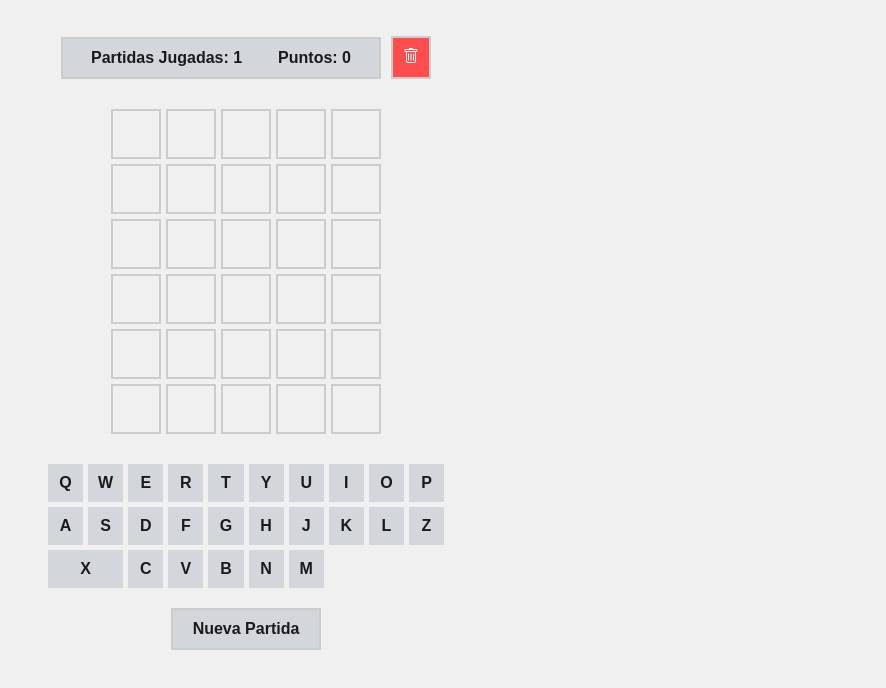
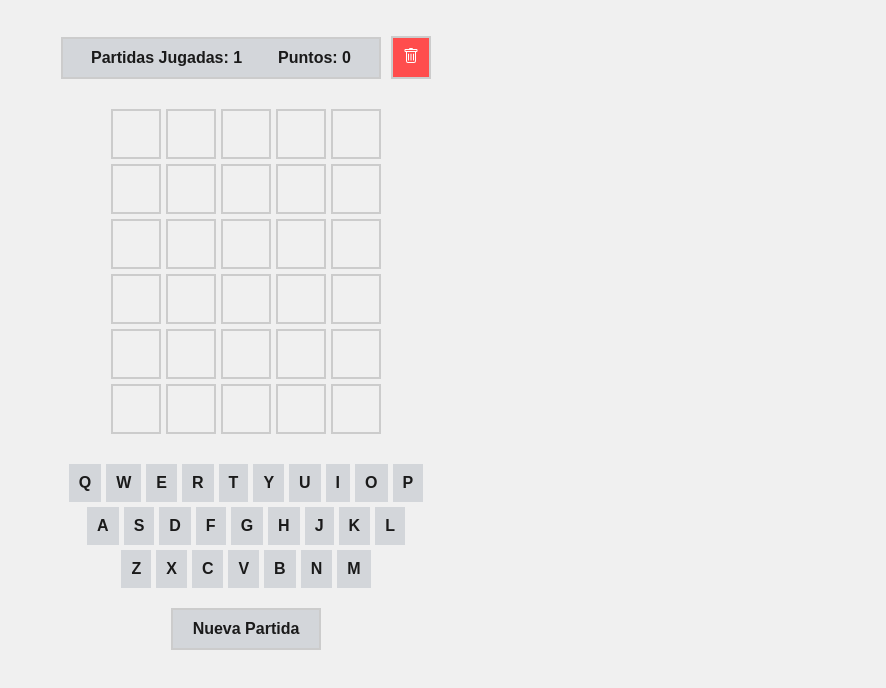
Before and after one commit to LukaLattanzi/ProyectoFinal-Lattanzi, a plain HTML site: page public/index.html in a window 1280 px wide. Shown: the part 106-794 px from the top of the page, without its empty margins (394-1280 px from the left). Drawn offline with nearby package versions, Linux system fonts and the light colour scheme; some packages are replaced by stand-ins of ours; a script that the page names is missing.

Commit message:
Commit 2 03/03/2025

```diff
--- a/src/css/styles.css
+++ b/src/css/styles.css
@@ -29,12 +29,12 @@
 }
 
 body {
-    font-family: Arial, sans-serif;
     display: flex;
     justify-content: center;
     align-items: center;
     height: 100vh;
     margin: 0;
+    font-family: Arial, sans-serif;
     background-color: var(--bg-color); /* Usar variable de color de fondo */
     color: var(--text-color); /* Usar variable de color de texto */
     transition: background-color 0.3s, color 0.3s; /* Transición suave para cambios de tema */
@@ -53,15 +53,15 @@ h1 {
 }
 
 #theme-toggle {
+    position: absolute;
+    top: 10px;
+    right: 10px;
     background: none;
     border: none;
     cursor: pointer;
     padding: 5px;
     color: var(--text-color); /* Usar variable de color de texto */
     transition: background-color 0.3s; /* Transición suave para cambios de tema */
-    position: absolute;
-    top: 10px;
-    right: 10px;
 }
 
 #theme-toggle svg {
@@ -78,16 +78,16 @@ h1 {
 }
 
 #stats {
+    display: flex;
+    justify-content: space-around;
+    width: 20rem;
     margin-top: 20px;
     margin-bottom: 20px;
+    padding: 10px;
     font-size: 1em;
-    width: 20rem;
-    display: flex;
-    justify-content: space-around;
+    font-weight: bold;
     background-color: var(--key-bg); /* Usar variable de color de fondo de tecla */
     color: var(--key-text); /* Usar variable de color de texto de tecla */
-    font-weight: bold;
-    padding: 10px;
     border: 2px solid var(--tile-border); /* Usar variable de color de borde de casilla */
 }
 
@@ -122,17 +122,17 @@ h1 {
 
 /* Cuadrados individuales */
 .tile {
-    width: 50px; /* Ancho del cuadrado */
-    height: 50px; /* Alto del cuadrado */
-    border: 2px solid var(--tile-border); /* Usar variable de color de borde de casilla */
     display: flex;
     justify-content: center;
     align-items: center;
+    width: 50px; /* Ancho del cuadrado */
+    height: 50px; /* Alto del cuadrado */
     font-size: 1.5em;
     font-weight: bold;
     text-transform: uppercase;
     background-color: var(--bg-color); /* Usar variable de color de fondo */
     color: var(--text-color); /* Usar variable de color de texto */
+    border: 2px solid var(--tile-border); /* Usar variable de color de borde de casilla */
 }
 
 /* Contenedor interno del cuadrado */
@@ -153,14 +153,15 @@ h1 {
 .tile-front,
 .tile-back {
     position: absolute;
+    display: flex;
+    justify-content: center;
+    align-items: center;
     width: 100%;
     height: 100%;
     -webkit-backface-visibility: hidden;
     backface-visibility: hidden;
-    display: flex;
-    justify-content: center;
-    align-items: center;
 }
+
 .tile-back {
     transform: rotateX(180deg); /* Girar la cara trasera */
 }
@@ -180,45 +181,39 @@ h1 {
     color: white;
 }
 
-/* Centrar el teclado */
+/* Contenedor del teclado */
 #keyboard-container {
     display: flex;
     justify-content: center;
     margin: 20px 0;
 }
 
+/* Nuevo estilo para el contenedor del teclado usando flex en columna */
 #keyboard {
-    display: grid;
-    grid-template-columns: repeat(10, 1fr);
-    grid-gap: 5px;
+    display: flex;
+    flex-direction: column;
+    align-items: center;
+    gap: 5px;
+    margin: 0 auto;
 }
 
-/* Ajustar la última fila del teclado */
-#keyboard {
-    grid-template-areas:
-        "q w e r t y u i o p"
-        "a s d f g h j k l ."
-        "z x c v b n m . . .";
+/* Cada fila del teclado */
+.keyboard-row {
+    display: flex;
+    justify-content: center;
+    gap: 5px;
 }
 
-#keyboard .key:nth-child(21) {
-    grid-column: span 2; /* Ajustar la tecla "Enter" si la tienes */
-}
-
-/* Asegurar que el teclado esté centrado */
-#keyboard {
-    justify-content: center;
-}
-
+/* Estilos para las teclas */
 .key {
     padding: 10px;
     border: none;
-    background-color: var(--key-bg); /* Usar variable de color de fondo de tecla */
-    color: var(--key-text); /* Usar variable de color de texto de tecla */
+    background-color: var(--key-bg);
+    color: var(--key-text);
     cursor: pointer;
     font-size: 1em;
     font-weight: bold;
-    transition: background-color 0.3s, color 0.3s; /* Transición suave para cambios de color */
+    transition: background-color 0.3s, color 0.3s;
 }
 
 .correct {
--- a/src/js/main.js
+++ b/src/js/main.js
@@ -1,7 +1,7 @@
 let words = [];
 let targetWord = "";
 let currentGuess = [];
-let userGuesses = []; // Nuevo array para almacenar intentos
+let userGuesses = [];
 let guessCount = 0;
 let gamesPlayed = 0;
 let points = 0;
@@ -65,12 +65,19 @@ function initializeGame() {
         board.appendChild(tile);
     }
 
-    "QWERTYUIOPASDFGHJKLZXCVBNM".split("").forEach(letter => {
-        const key = document.createElement("button");
-        key.textContent = letter;
-        key.classList.add("key");
-        key.addEventListener("click", () => handleKeyPress(letter));
-        keyboard.appendChild(key);
+    // Generar teclado en filas
+    const keyboardRows = ["QWERTYUIOP", "ASDFGHJKL", "ZXCVBNM"];
+    keyboardRows.forEach(row => {
+        const rowContainer = document.createElement("div");
+        rowContainer.classList.add("keyboard-row");
+        row.split("").forEach(letter => {
+            const key = document.createElement("button");
+            key.textContent = letter;
+            key.classList.add("key");
+            key.addEventListener("click", () => handleKeyPress(letter));
+            rowContainer.appendChild(key);
+        });
+        keyboard.appendChild(rowContainer);
     });
 
     gamesPlayed++;
@@ -156,7 +163,6 @@ function checkGuess() {
 
     const tiles = board.getElementsByClassName("tile");
     const startIndex = guessCount * 5;
-    let correctCount = 0;
 
     const targetLetters = targetWord.split('');
     const frequency = {};
@@ -184,10 +190,11 @@ function checkGuess() {
         }
     }
 
-    // Aplicar estilos
+    // Aplicar estilos a las celdas y actualizar teclas
     for (let i = 0; i < 5; i++) {
         const tile = tiles[startIndex + i];
-        const key = Array.from(keyboard.children).find(k => k.textContent === guess[i]);
+        // Buscar la tecla correspondiente entre todos los botones de teclado
+        const key = Array.from(document.querySelectorAll('#keyboard button.key')).find(k => k.textContent === guess[i]);
 
         setTimeout(() => {
             tile.classList.add(statuses[i]);
```
